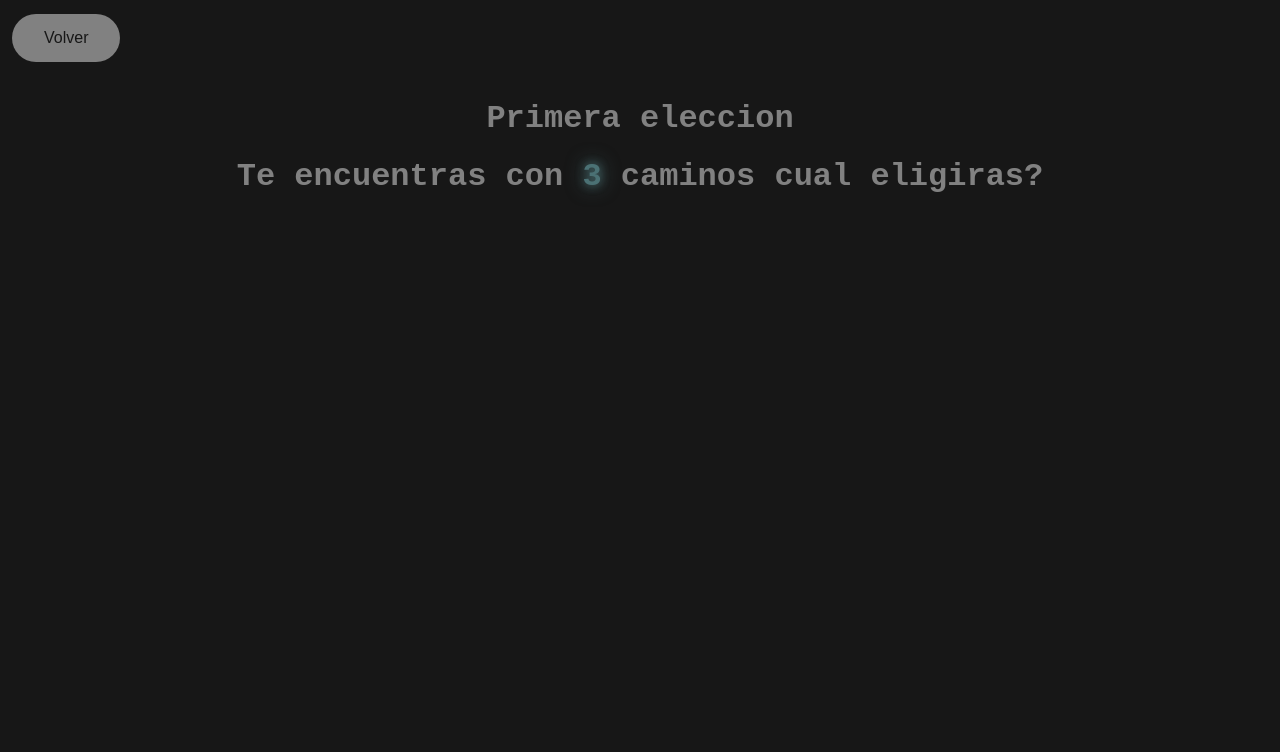
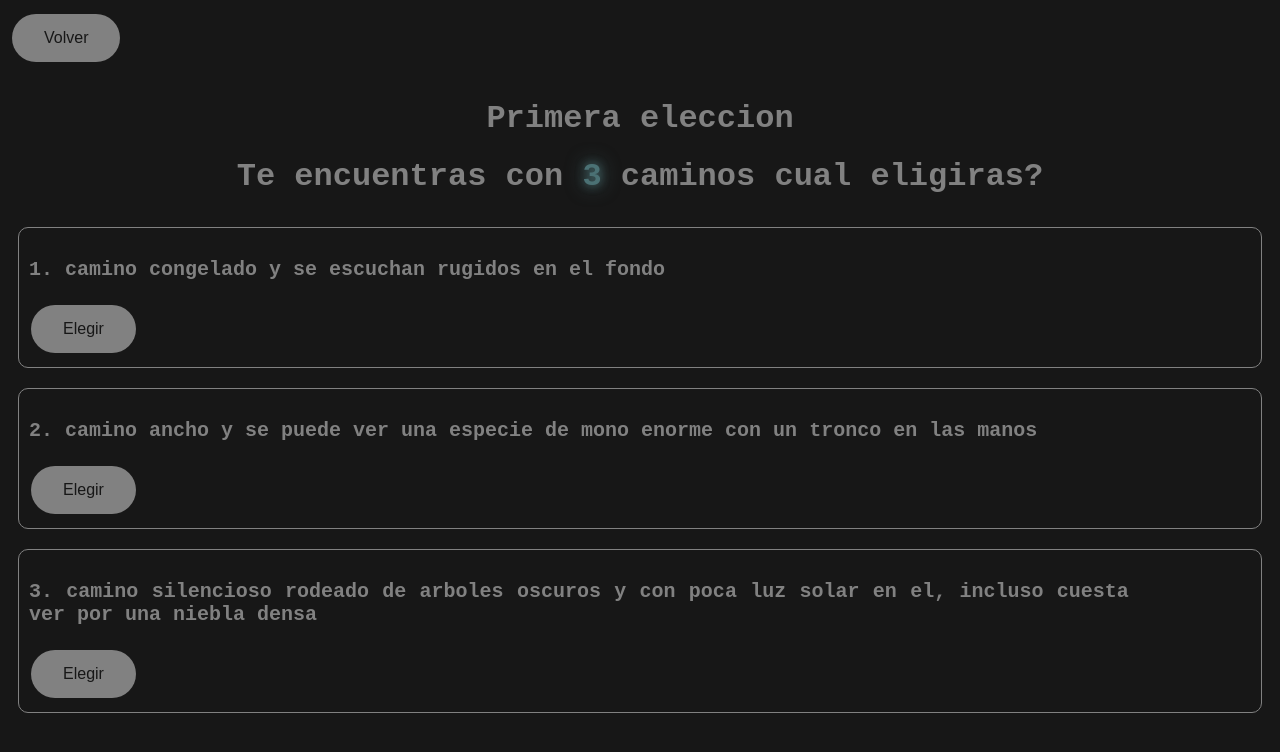
Before and after one commit to franmbow/juego_a_modificar, a plain HTML site: page html/primera.html in a window 1280 px wide. Drawn offline with Linux system fonts and the light colour scheme.

Commit message:
caminos agregados

```diff
--- a/css/index.css
+++ b/css/index.css
@@ -1,7 +1,7 @@
 body{
     background-color: #171717;
     font-family: 'Courier New', Courier, monospace;
-    text-align: center;
+        text-align: center;
 }
 
 div{
@@ -22,6 +22,18 @@ button{
     margin: 4px 2px;
     cursor: pointer;
     border-radius: 999px;
+}
+
+button:hover{
+    transition: all 0.5s ease;
+    color:aliceblue;
+    animation: brillo 1s infinite alternate;
+}
+
+p{
+    color: #818181;
+    font-size: 20px;
+    font-weight: bold;
 }
 
 .volver_btn{
@@ -52,6 +64,27 @@ button{
     animation: energia 1s infinite alternate;
 }
 
+.caminos{
+    display: grid;
+    grid-template-columns: 1fr 1fr 1fr;
+    text-align: justify;
+    justify-content: space-around;
+    align-items: center;
+}
+
+.caminos div{
+    grid-column: 1 / 4;
+    border: #818181 solid 1px;
+    padding: 10px;
+    margin: 10px;
+    border-radius: 10px;
+
+}
+
+.caminos div p{
+    width: 90%;
+}
+
 #brillo{
     color: #4b7174;
     font-weight: bold;
--- a/html/primera.html
+++ b/html/primera.html
@@ -17,5 +17,30 @@
         <h1>
             Te encuentras con <span id="brillo">3</span> caminos cual eligiras?
         </h1>
+        <span class="caminos">
+            <div>
+                <p>1. camino congelado y se escuchan rugidos en el fondo</p>
+                <a href="" class="elegir_btn">
+                    <button>Elegir</button>
+                </a>
+            </div>
+            <div>
+                <p>
+                    2. camino ancho y se puede ver una especie de mono enorme con un
+                    tronco en las manos
+                </p>
+                <a href="" class="elegir_btn">
+                    <button>Elegir</button>
+                </a>
+            </div>
+            <div>
+                <p>
+                    3. camino silencioso rodeado de arboles oscuros y con poca luz
+                    solar en el, incluso cuesta ver por una niebla densa
+                </p>
+                <a href="" class="elegir_btn">
+                    <button>Elegir</button>
+                </a>
+            </div>
     </body>
 </html>
```
